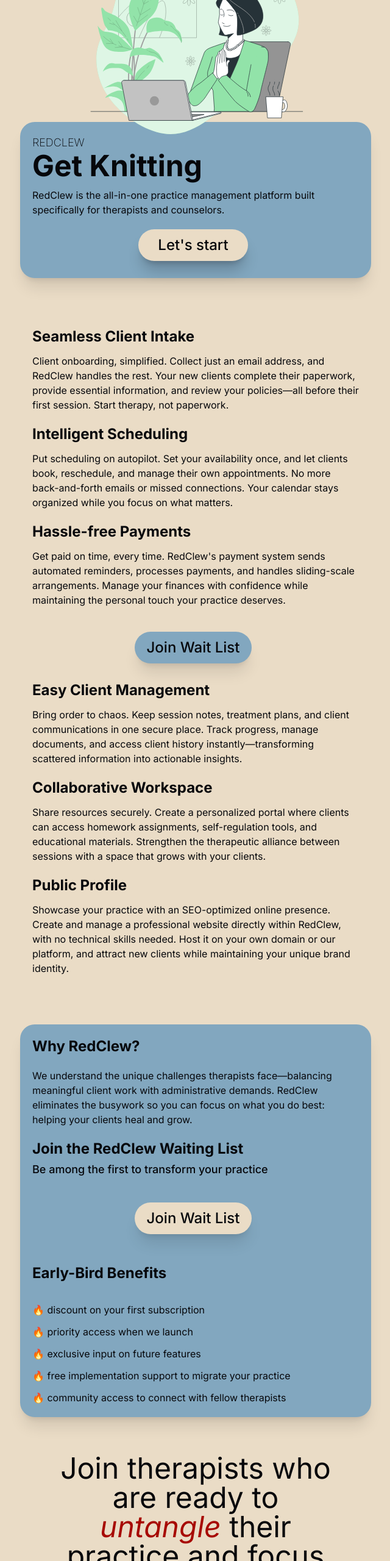
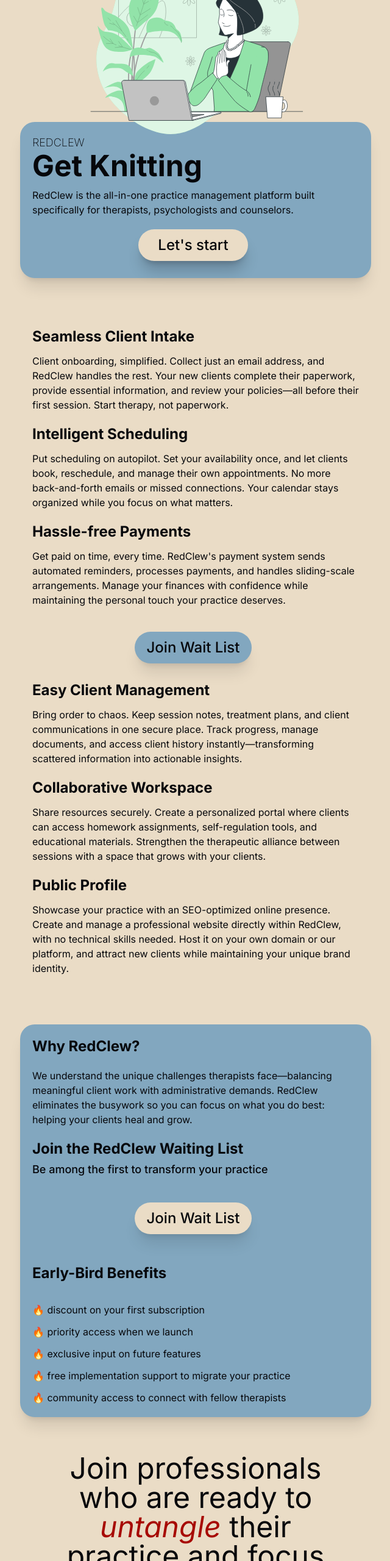
Before and after one commit to JakubStiburek/redclew-landing-page, a website built with Vite: page index.html in a window 1280 px wide. Shown: the part 240-2800 px from the top of the page at 61% size, without its empty margins (319-959 px from the left). Built offline with nearby package versions, Linux system fonts and the light colour scheme.

Commit message:
text update

```diff
--- a/index.html
+++ b/index.html
@@ -74,7 +74,7 @@
             </div>
             <p>
               RedClew is the all-in-one practice management platform built
-              specifically for therapists and counselors.
+              specifically for therapists, psychologists and counselors.
             </p>
           </div>
           <a
@@ -200,7 +200,7 @@
         </div>
         <div class="w-full flex items-center justify-center">
           <p class="text-4xl mx-5 lg:mx-15 lg:text-5xl text-center">
-            Join therapists who are ready to
+            Join professionals who are ready to
             <i class="text-rc-red">untangle</i> their practice and focus on what
             truly matters.
           </p>
```
